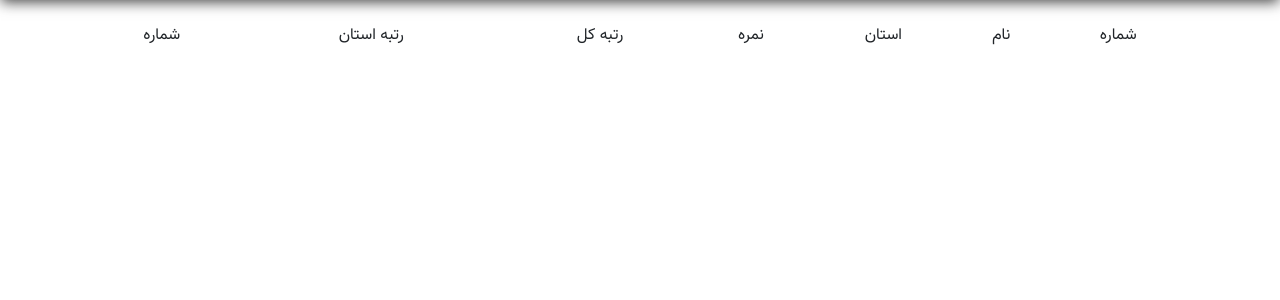
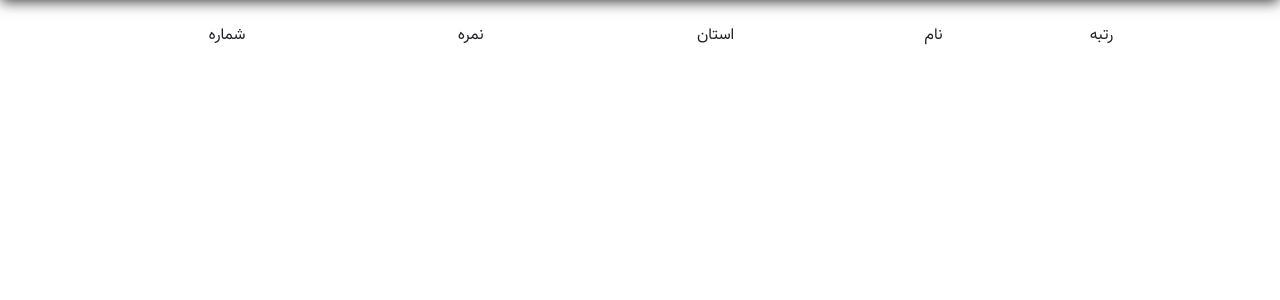
Before and after one commit to shaazzz/mavak-site, a Django app: template quiz/templates/quiz/scoreboard.html in a window 1280 px wide. Shown: the part 56-356 px from the top of the page. Run offline with Django 3.2, Linux system fonts and the light colour scheme; the template is opened without the code that fills it, so the values that code supplies are empty; some libraries are stand-ins or nearby versions.

Commit message:
lanat be jahan

```diff
--- a/quiz/templates/quiz/scoreboard.html
+++ b/quiz/templates/quiz/scoreboard.html
@@ -6,12 +6,10 @@
     <h1>{{ quiz.title }}</h1>
     <table style="width: 100%; text-align: center;">
       <thead>
-        <td>شماره     </td>
+        <td>رتبه      </td>
         <td>نام       </td>
         <td>استان     </td>
         <td>نمره      </td>
-        <td>رتبه کل   </td>
-        <td>رتبه استان</td>
         <td>شماره     </td>
       </thead>
       <tbody>
@@ -22,8 +20,6 @@
               <a href="../check/{{ s.user }}/">{{ s.user.get_full_name }}</a></td>
             <td>{{ s.ostan }}</td>
             <td>{{ s.nomre }}</td>
-            <td>{{ s.rotbekol }}</td>
-            <td>{{ s.rotbeostan }}</td>
             <td>{{ s.shomare }}</td>
           </tr>
         {% endfor %}
--- a/quiz/views.py
+++ b/quiz/views.py
@@ -68,11 +68,7 @@ def scoreBoardView(req, name):
         return redirect("/users/login")
     stu = Student.objects.annotate(
         nomre= Sum("answer__grade", filter= Q(answer__question__quiz= q))
-    ).filter(~Q(nomre= None)).annotate(
-        rotbekol=Window(expression=Rank(),order_by= F('nomre').desc())
-    ).annotate(
-        rotbeostan= Window(expression=Rank(),partition_by= F('ostan'),order_by= F('nomre').desc())
-    )
+    ).filter(~Q(nomre= None)).order_by("-nomre")
     return render(req, "quiz/scoreboard.html", {
         'students': stu,
     })
```
